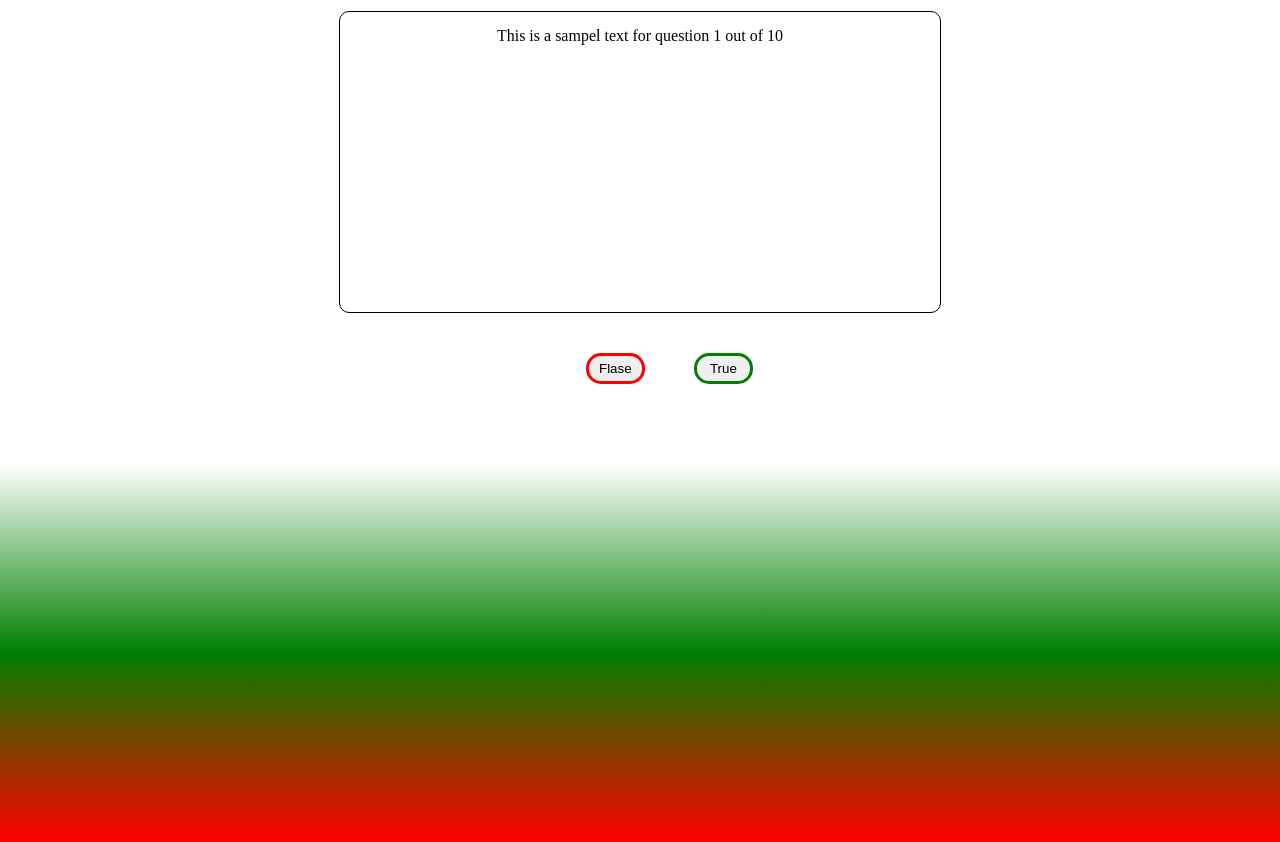
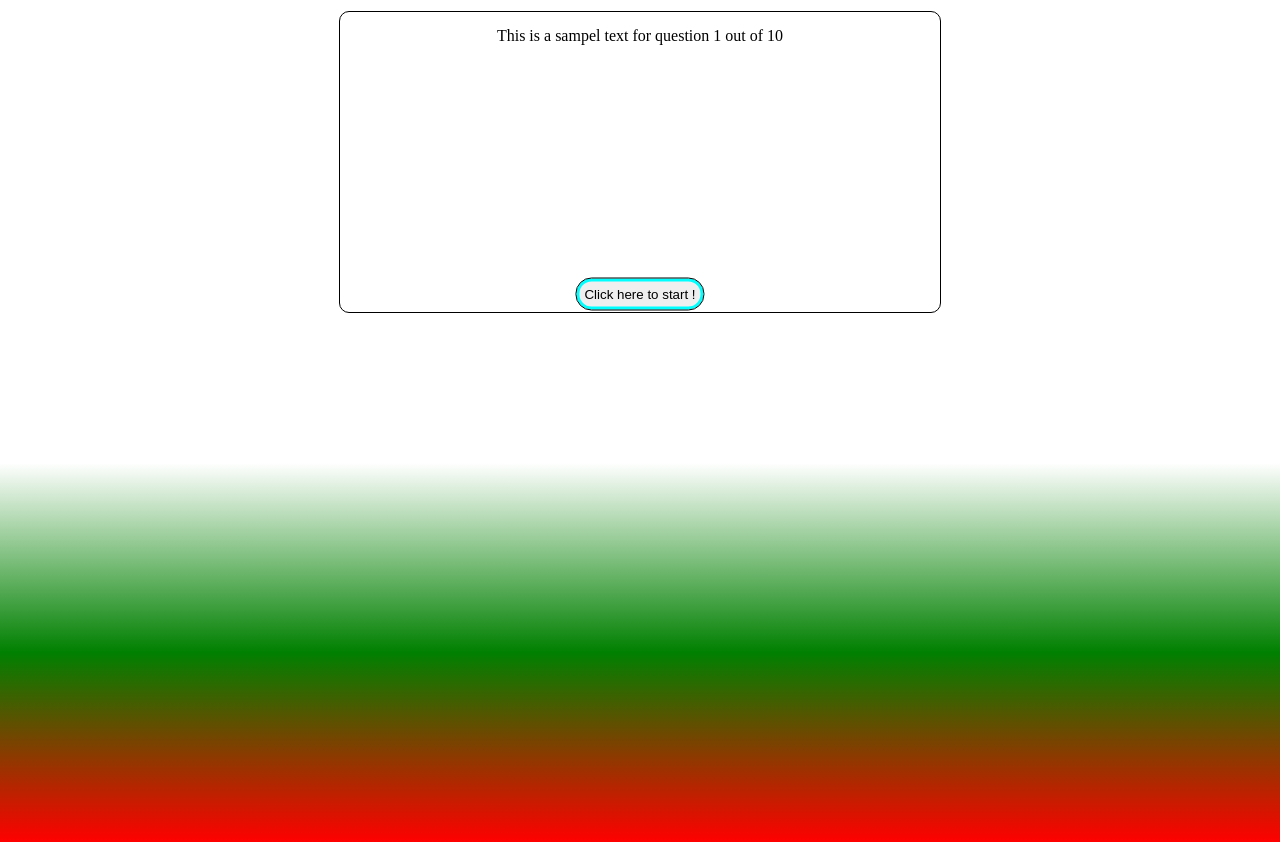
Before and after one commit to userseam/PP2-RPS, a plain HTML site: page index.html in a window 1280 px wide. Shown: the part 106-948 px from the top of the page. Drawn offline with Linux system fonts and the light colour scheme.

Commit message:
added start button with design , hiden the true or false button to wait for event listener and for the start button to be removwed once clicked

```diff
--- a/assets/JS/SCRIPT.JS
+++ b/assets/JS/SCRIPT.JS
@@ -1,2 +1,11 @@
+document.getElementById('false-button').style.visibility = 'hidden';
+document.getElementById('ture-button').style.visibility = 'hidden';
+
 let questionlist = ["A Maraton race is 42km" , "The plural form of cactus is cactuses" , "the √ of 9 is 3" , "The worlds biggest mammal is the african elefant" , "The worlds fastest sea animal is the mako shark" , "Our galaxy is named the milkyway", "The largest state in the US is texas" , "The financial crisis lasted between 2007 - 2008" , "The worlds 1st camera was invented in 1816"];
 console.log(question[2]);
+
+
+
+function hideButton(x){
+    x.style.display = 'none';
+}
--- a/assets/css/style.css
+++ b/assets/css/style.css
@@ -84,6 +84,23 @@ left: 30%;
 }
 
 
+#start-div {
+
+    position: fixed;
+    left: 50%;
+    top: 50%;
+    transform: translate(-50%, -50%);
+}
+
+#start-button {
+    border: solid cyan 3px;
+    padding-bottom: 5px;
+    text-align: center;
+    border-radius:15px;
+    padding: 5px;
+    outline: 1px solid black;
+}
+
 /*  button hover and press design for flase button */
 
 #false-button:hover {background-color: red}
@@ -103,3 +120,11 @@ left: 30%;
     transform: translateY(4px);
 
     }
+
+
+#start-button:hover {background-color:cyan}
+
+#start-button:active {
+  background-color: rgb(108, 242, 242);
+  box-shadow: 0 5px #666;
+  transform: translateY(4px); }
--- a/index.html
+++ b/index.html
@@ -20,7 +20,9 @@
 
   </div>
 
-
+<div id="start-div">
+    <button id="start-button" onclick="hideButton(this)" >Click here to start !</button>
+</div>
 
 <div id="fasle-div">
      <button id="false-button">Flase</button>
```
